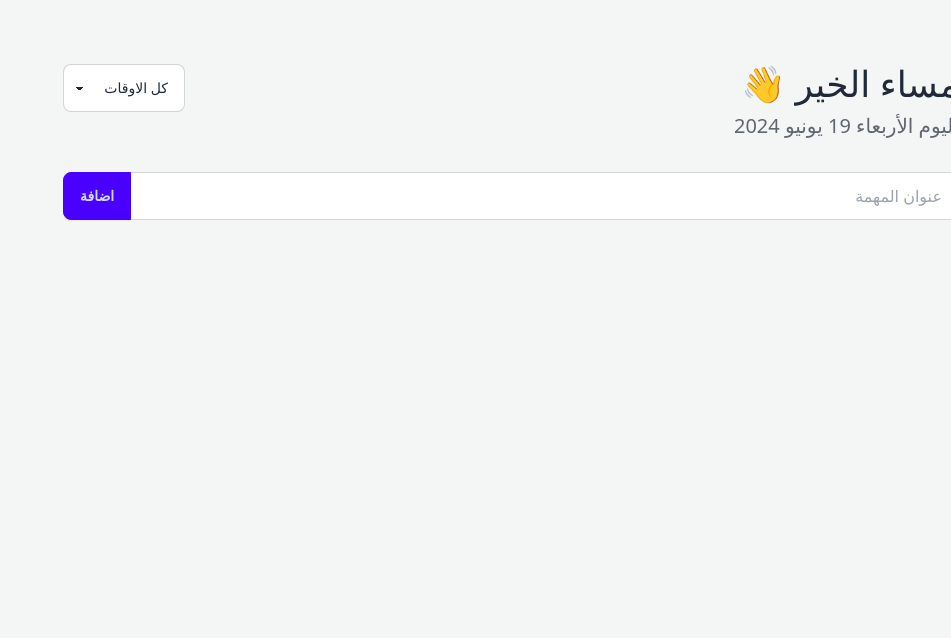
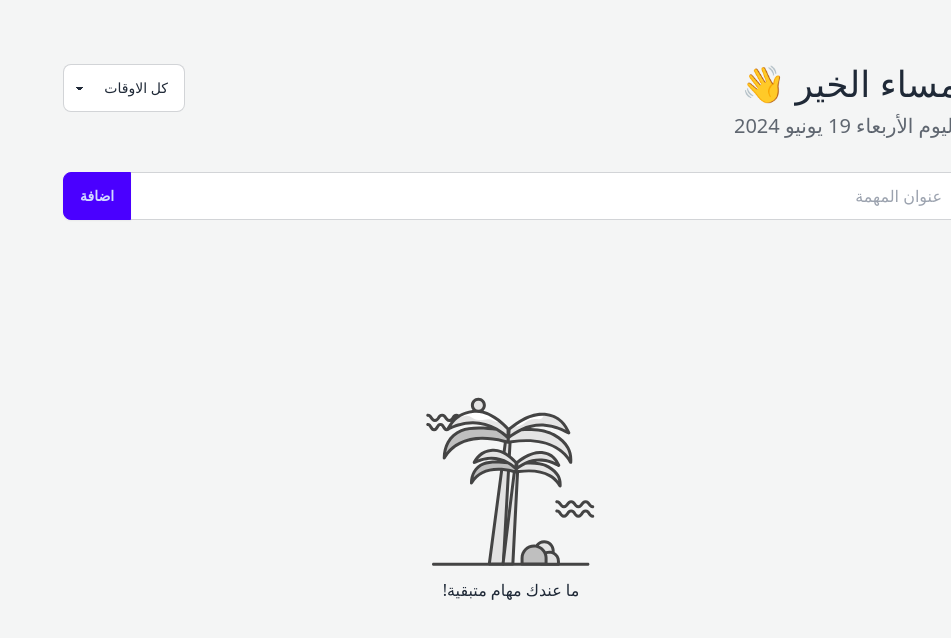
Before and after one commit to Saad5400/todolist, a SvelteKit app: page / in a window 1280 px wide. Shown: the top 638 px of the page, without its empty margins (329-1280 px from the left). Built offline with nearby package versions, Linux system fonts and the light colour scheme.

Commit message:
no tasks left

```diff
--- a/src/routes/+page.svelte
+++ b/src/routes/+page.svelte
@@ -17,7 +17,7 @@
             isDone: false,
         });
         toDoList = toDoList;
-        title = '';
+        title = "";
     }
 
     function remove(id: string) {
@@ -34,21 +34,7 @@
     }
 </script>
 
-<!--
-{#if toDoList.length === 0}
-    <div>You have no tasks</div>
-{:else}
-    {#each toDoList as toDoItem}
-        <div class="text-5xl">
-            {toDoItem.title}
-            <button on:click={() => remove(toDoItem.id)} class="btn btn-error">
-                حذف
-            </button>
-        </div>
-    {/each}
-{/if} -->
-
-<main class="p-16 max-w-screen-lg mx-auto flex flex-col gap-8">
+<main class="p-16 max-w-screen-lg mx-auto flex flex-col gap-8 min-h-[100dvh]">
     <section class="flex justify-between">
         <div class="flex flex-col gap-2">
             <h2 class="text-4xl">
@@ -59,7 +45,9 @@
             </h3>
         </div>
         <div>
-            <select class="select select-bordered w-full max-w-xs pe-10 ps-4 bg-white">
+            <select
+                class="select select-bordered w-full max-w-xs pe-10 ps-4 bg-white"
+            >
                 <option>كل الاوقات</option>
                 <option>اليوم</option>
             </select>
@@ -75,4 +63,28 @@
             >اضافة</button
         >
     </section>
+    <section class="flex-1 flex">
+        {#if toDoList.length === 0}
+            <div class="flex-1 flex flex-col justify-center items-center">
+                <img
+                    src="/tree.svg"
+                    alt="no tasks left"
+                    class="w-48 h-48 grayscale"
+                />
+                ما عندك مهام متبقية!
+            </div>
+        {:else}
+            {#each toDoList as toDoItem}
+                <div class="text-5xl">
+                    {toDoItem.title}
+                    <button
+                        on:click={() => remove(toDoItem.id)}
+                        class="btn btn-error"
+                    >
+                        حذف
+                    </button>
+                </div>
+            {/each}
+        {/if}
+    </section>
 </main>
```
Also changed, not shown: static/tree.svg (added).
